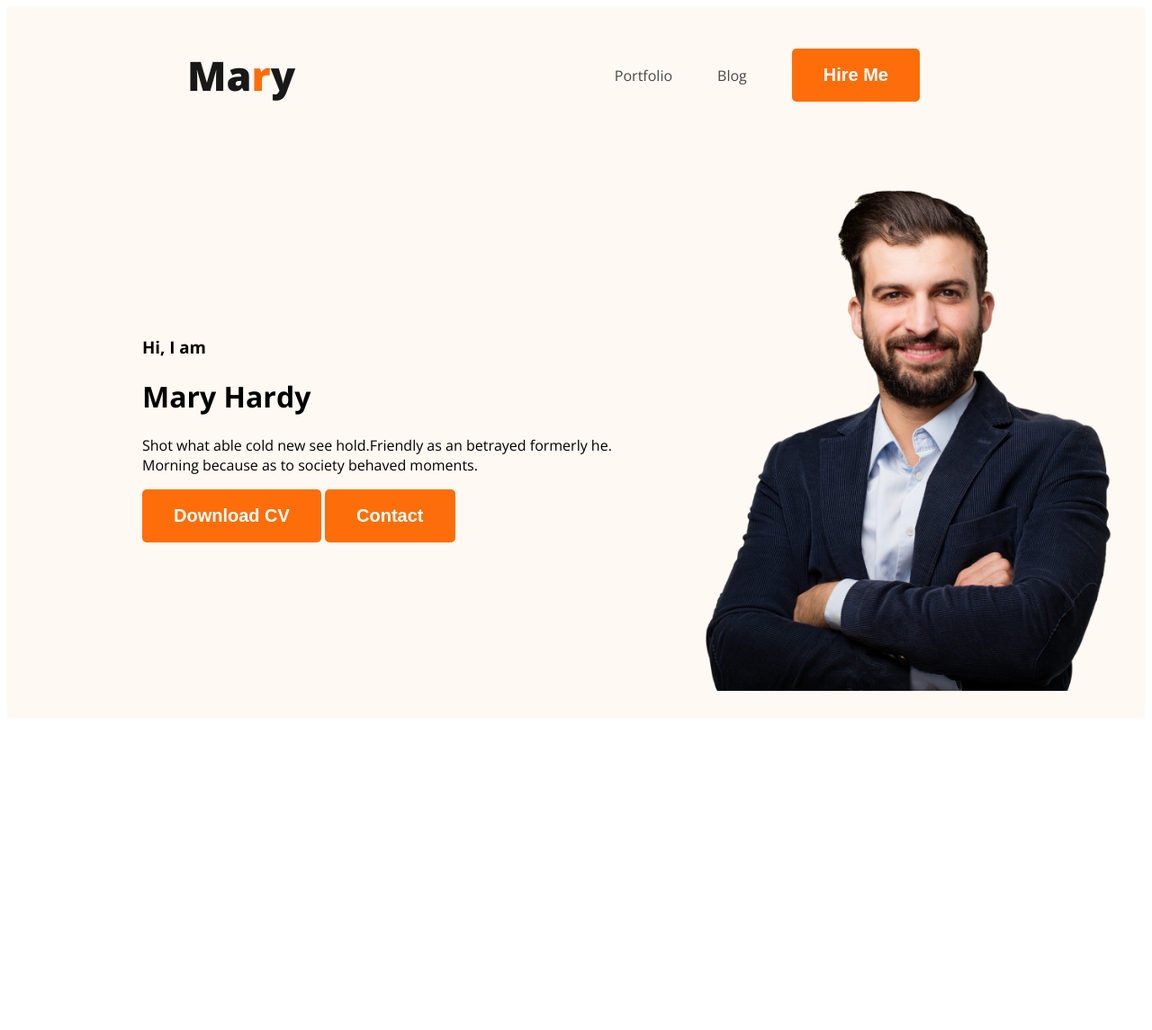
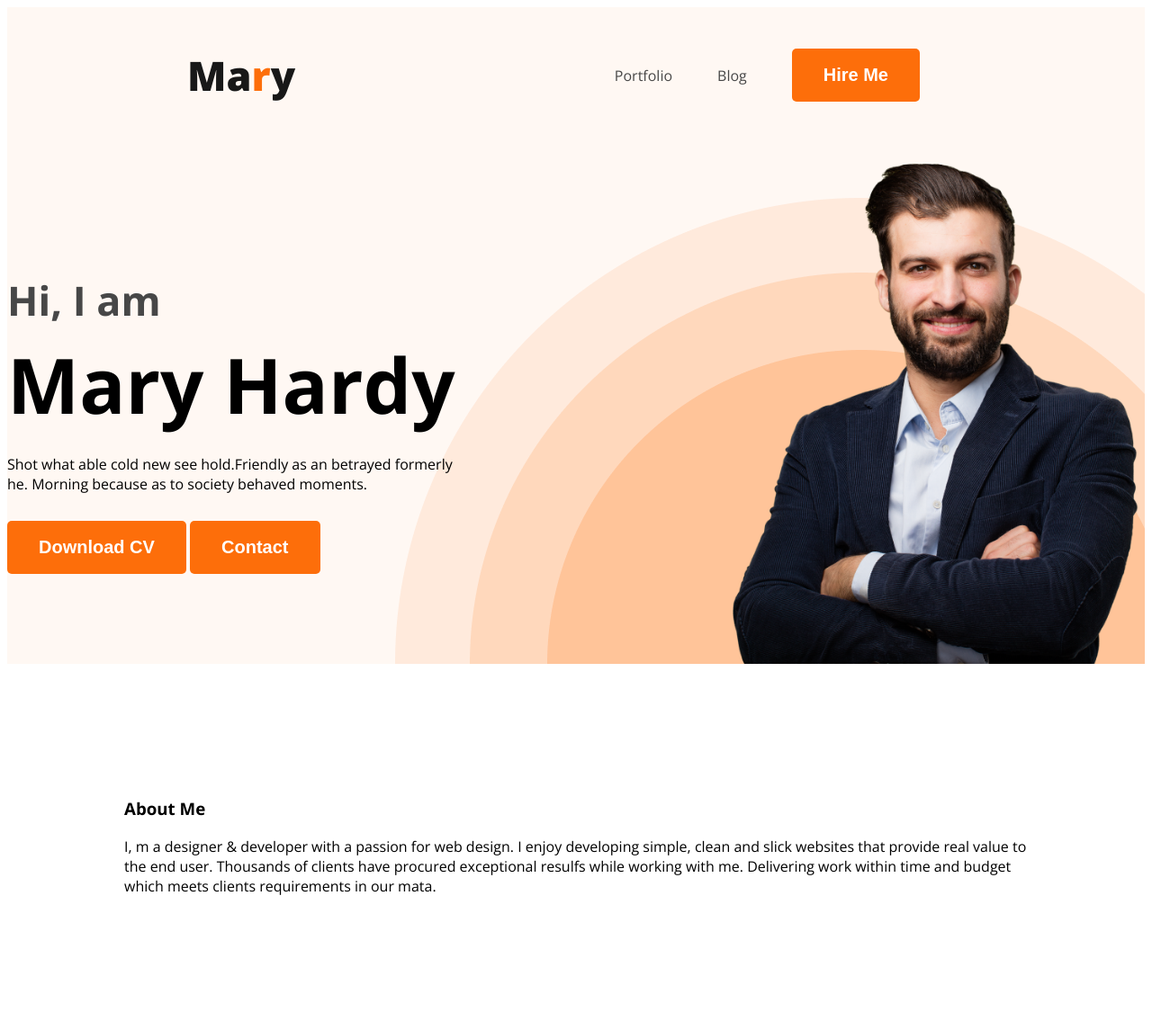
Before and after one commit to toufikahamed01/web-developer-portfolio, a plain HTML site: page index.html in a window 1280 px wide. Shown: the whole page at 90% size. Before the commit the page ends 806 px from the top, so only its background shows below. Drawn offline with nearby package versions, Linux system fonts and the light colour scheme.

Commit message:
banner added

```diff
--- a/index.html
+++ b/index.html
@@ -24,12 +24,18 @@
             <div class="banner-content">
                 <h3 class="banner-gteeting">Hi, I  am</h3>
                 <h1 class="banner-title">Mary Hardy</h1>
-                <p>Shot what able cold new see hold.Friendly as an betrayed formerly he. Morning because as to society behaved moments.</p>
+                <p class="banner-description">Shot what able cold new see hold.Friendly as an betrayed formerly he. Morning because as to society behaved moments.</p>
                 <button class="btn-primary">Download CV</button>
                 <button class="btn-primary">Contact</button>
             </div>
             <img class="profile-picture" src="images/hardy.png" alt="">
         </div>
     </header>
+    <main>
+        <section class="about">
+            <h3 class="section-title">About Me</h3>
+            <p class="section-description">I, m a designer & developer with a passion for web design. I enjoy developing simple, clean and slick websites that provide real value to the end user. Thousands of clients have procured exceptional resulfs while working with me. Delivering work within time and budget which meets clients requirements in our mata.</p>
+        </section>
+    </main>
 </body>
 </html>
--- a/style.css
+++ b/style.css
@@ -42,14 +42,40 @@ nav a{
 /* header related style */
 .header {
     background-color: #FFF8F3;
+    background-image: url("images/header_bg.png");
+    background-repeat: no-repeat;
+    background-position: bottom right;
 }
 
 
 .banner {
-    padding: 30px 30px 30px 150px ;
+    padding: 30px 30px 0x 150px ;
     display: flex;
     align-items: center;
+    justify-content: space-between;
+}
+.banner-content {
+    max-width: 500px;
 }
 .banner .profile-picture {
     width: 500px;
 }
+.banner-gteeting{
+    font-size: 45px;
+    color: #474747;
+    margin-bottom: 0;
+}
+.banner-title {
+    font-size: 85px;
+    font-weight: 700;
+    margin-top: 5px;
+    margin-bottom: 20px;
+}
+.banner-description {
+    margin-bottom: 30px;
+}
+
+/* about sectoion style */
+.about {
+    padding: 130px;
+}
```
